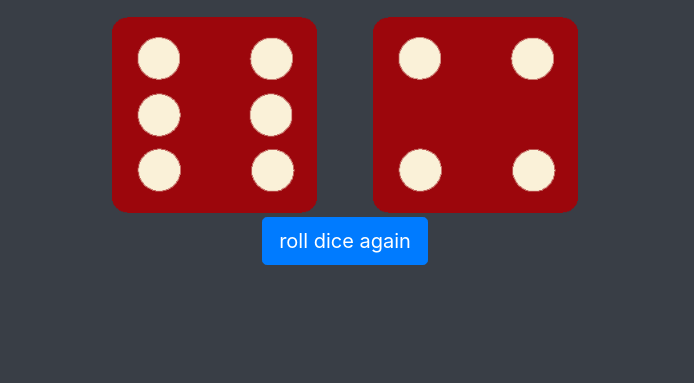
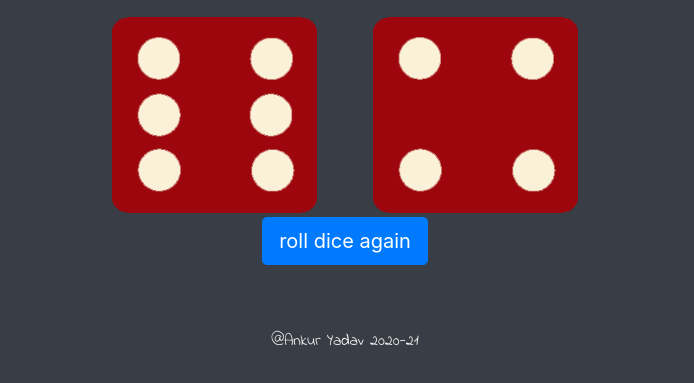
Before and after one commit to shd0w-exe/1v1-diceroll, a plain HTML site: page index.html in a window 1280 px wide. Shown: the part 265-648 px from the top of the page, without its empty margins (295-989 px from the left). Drawn offline with nearby package versions, Linux system fonts and the light colour scheme.

Commit message:
Update index.html

```diff
--- a/index.html
+++ b/index.html
@@ -30,7 +30,7 @@
   </body>
 
   <footer>
-
+@Ankur Yadav 2020-21
   </footer>
 
 
```
